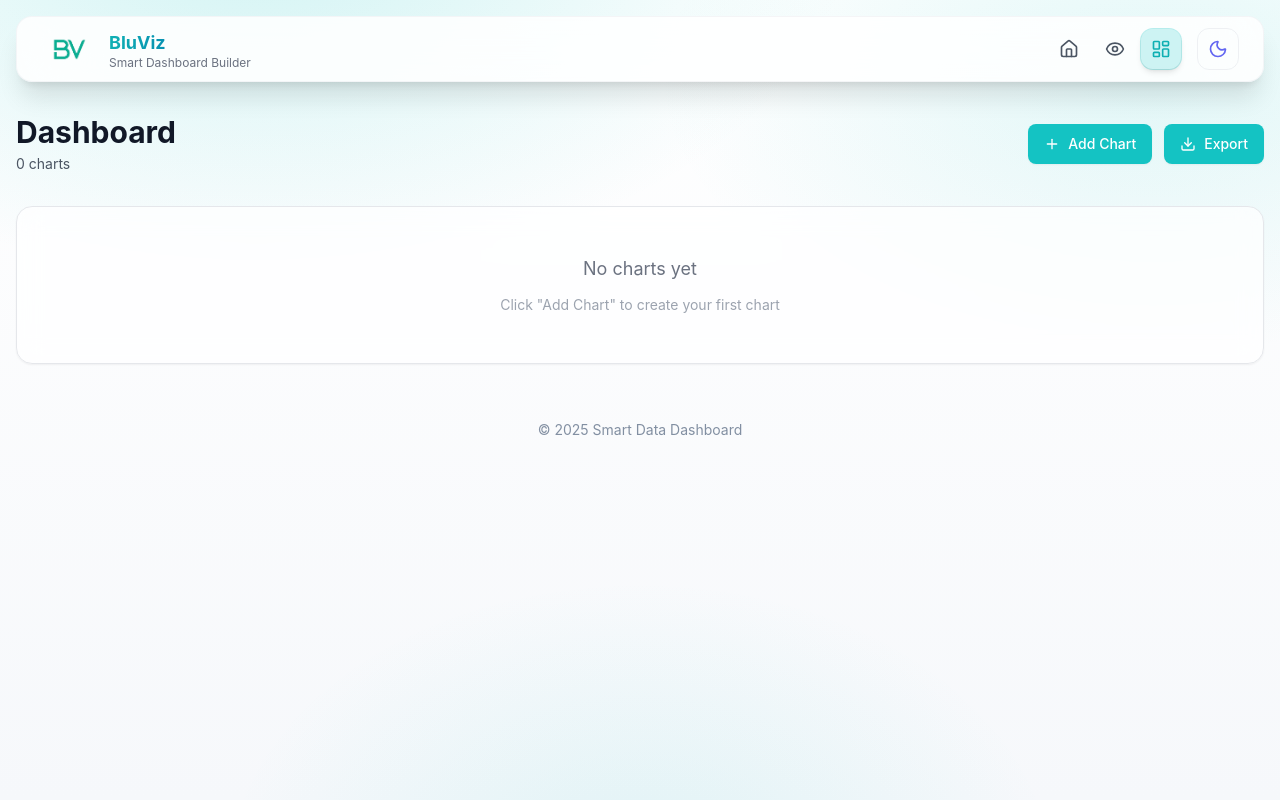
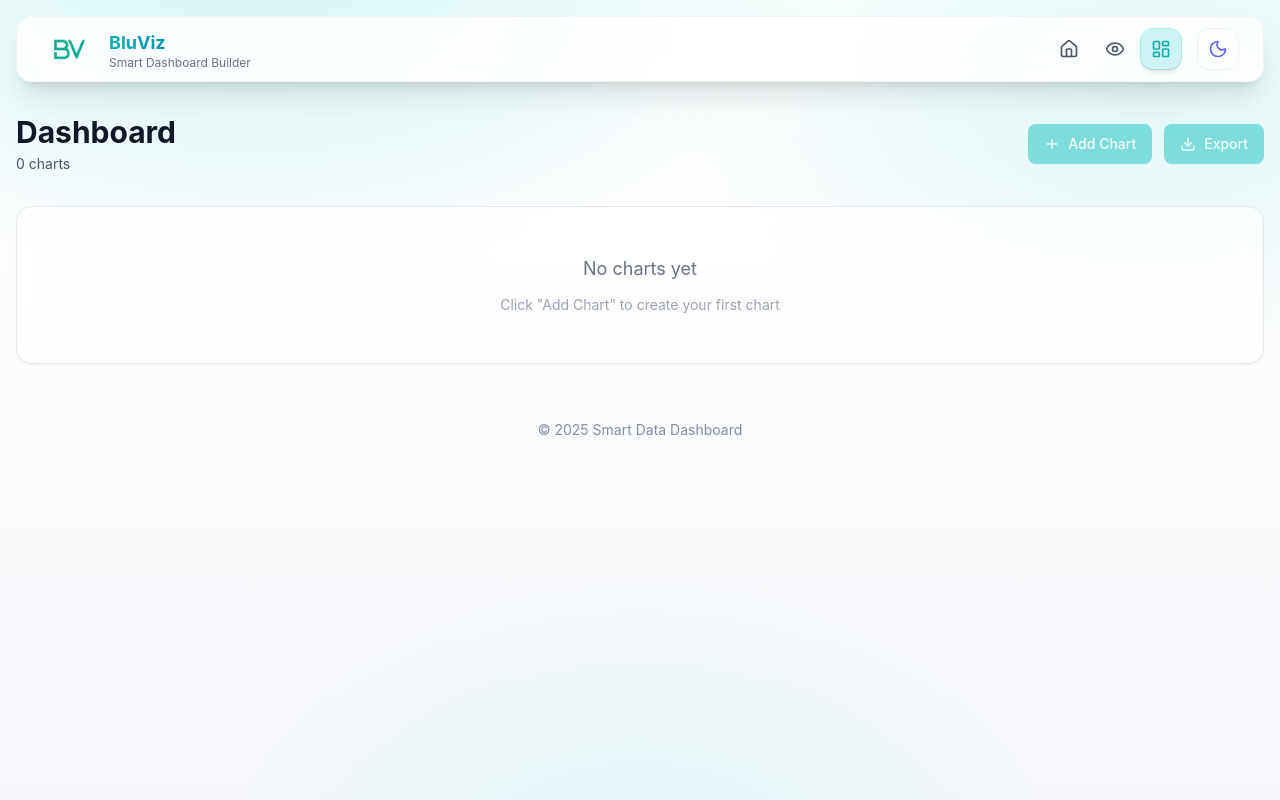
Before and after one commit to XLIYA/smart-data-dashboard, a React (Vite) app: page /dashboard in a window 1280 px wide. Built offline with nearby package versions, Linux system fonts and the light colour scheme.

Commit message:
refactor(dashboard): split into modular files with persisted charts and UX/perf improvements

```diff
--- a/src/routes/Dashboard.tsx
+++ b/src/routes/Dashboard.tsx
@@ -1,105 +1 @@
-import { useState, useEffect, useRef } from 'react'
-import { useDataStore } from '@/stores/dataStore'
-import Card from '@/components/ui/Card'
-import Button from '@/components/ui/Button'
-import ChartBuilder from '@/components/ChartBuilder'
-import ExportDialog from '@/components/ExportDialog'
-import { initChart } from '@/lib/echarts'
-import { Plus, Download, Trash2 } from 'lucide-react'
-
-function EChartCard({ option }: { option: any }) {
-  const ref = useRef<HTMLDivElement>(null)
-  useEffect(() => {
-    if (!ref.current) return
-    const inst = initChart(ref.current)
-    inst.setOption(option, true)
-    const onR = () => inst.resize()
-    window.addEventListener('resize', onR)
-    return () => {
-      window.removeEventListener('resize', onR)
-      inst.dispose()
-    }
-  }, [option])
-  return <div ref={ref} className="h-[300px] lg:h-[400px]" />
-}
-
-export default function Dashboard() {
-  const data = useDataStore(s => s.data)
-  const columns = useDataStore(s => s.columns)
-  const [charts, setCharts] = useState<any[]>([])
-  const [openBuilder, setOpenBuilder] = useState(false)
-  const [openExport, setOpenExport] = useState(false)
-
-  const removeChart = (id: number) => {
-    setCharts(prev => prev.filter(c => c.id !== id))
-  }
-
-  return (
-    <div className="space-y-8">
-      {/* Header */}
-      <div className="flex flex-col sm:flex-row sm:items-center sm:justify-between gap-4">
-        <div>
-          <h1 className="text-3xl font-bold text-gray-900 dark:text-white">Dashboard</h1>
-          <p className="text-sm text-gray-600 dark:text-gray-400 mt-1">
-            {charts.length} chart{charts.length !== 1 ? 's' : ''}
-          </p>
-        </div>
-        <div className="flex items-center gap-3">
-          <Button
-            onClick={() => setOpenBuilder(true)}
-            className="flex items-center gap-2"
-          >
-            <Plus className="w-4 h-4" />
-            Add Chart
-          </Button>
-          <Button
-            onClick={() => setOpenExport(true)}
-            className="flex items-center gap-2 bg-accent-500"
-          >
-            <Download className="w-4 h-4" />
-            Export
-          </Button>
-        </div>
-      </div>
-
-      {/* Charts Grid */}
-      {charts.length === 0 ? (
-        <Card className="p-12 text-center">
-          <div className="space-y-3">
-            <p className="text-lg text-gray-500 dark:text-gray-400">No charts yet</p>
-            <p className="text-sm text-gray-400 dark:text-gray-500">Click "Add Chart" to create your first chart</p>
-          </div>
-        </Card>
-      ) : (
-        <div className="grid md:grid-cols-2 xl:grid-cols-1 gap-8 p-0">
-          {charts.map(c => (
-            <Card key={c.id} className="p-0 overflow-hidden group relative">
-              <EChartCard option={c.option} />
-              <button
-                onClick={() => removeChart(c.id)}
-                className="absolute top-2 right-2 opacity-0 group-hover:opacity-100 p-2 rounded-lg bg-red-500/20 text-red-600 hover:bg-red-500/30 transition-all"
-                title="Delete chart"
-              >
-                <Trash2 className="w-4 h-4" />
-              </button>
-            </Card>
-          ))}
-        </div>
-      )}
-
-      <ChartBuilder
-        open={openBuilder}
-        onClose={() => setOpenBuilder(false)}
-        data={data}
-        columns={columns}
-        onAdd={(cfg) => setCharts(prev => [...prev, { id: Date.now(), ...cfg }])}
-      />
-      <ExportDialog
-        open={openExport}
-        onClose={() => setOpenExport(false)}
-        data={data}
-        columns={columns}
-      />
-    </div>
-  )
-}
+export { default } from './dashboard/dashboard'
--- /dev/null
+++ b/src/routes/dashboard/dashboard.tsx
@@ -0,0 +1,89 @@
+import { useDataStore } from '@/stores/dataStore'
+import Card from '@/components/ui/Card'
+import ChartBuilder from '@/components/ChartBuilder'
+import ExportDialog from '@/components/ExportDialog'
+import { Trash2 } from 'lucide-react'
+import { useState } from 'react'
+import { useCharts } from './use-charts'
+import { EChartCard } from './echart-card'
+import { Toolbar } from './toolbar'
+import type { ChartEntry } from './types'
+
+const Dashboard = () => {
+  const data = useDataStore(s => s.data)
+  const columns = useDataStore(s => s.columns)
+
+  const { charts, addChart, removeChart } = useCharts()
+
+  const [openBuilder, setOpenBuilder] = useState(false)
+  const [openExport, setOpenExport] = useState(false)
+
+  const addDisabled = !Array.isArray(data) || data.length === 0 || !Array.isArray(columns) || columns.length === 0
+  const exportDisabled = addDisabled
+
+  const onAddChart = (cfg: Omit<ChartEntry, 'id'>) => addChart(cfg)
+
+  const onRemoveChart = (id: number) => {
+    if (confirm('Delete this chart?')) removeChart(id)
+  }
+
+  return (
+    <div className="space-y-8">
+      {/* Header / Toolbar */}
+      <Toolbar
+        chartsCount={charts.length}
+        onAdd={() => setOpenBuilder(true)}
+        onExport={() => setOpenExport(true)}
+        addDisabled={addDisabled}
+        exportDisabled={exportDisabled}
+      />
+
+      {/* Charts Grid */}
+      {charts.length === 0 ? (
+        <Card className="p-0 overflow-hidden">
+          {/* Empty state */}
+          <div className="p-12 text-center">
+            <div className="space-y-3">
+              <p className="text-lg text-gray-500 dark:text-gray-400">No charts yet</p>
+              <p className="text-sm text-gray-400 dark:text-gray-500">Click "Add Chart" to create your first chart</p>
+            </div>
+          </div>
+        </Card>
+      ) : (
+        <div className="grid md:grid-cols-2 xl:grid-cols-2 gap-8 p-0">
+          {charts.map(c => (
+            <Card key={c.id} className="p-0 overflow-hidden group relative">
+              <EChartCard option={c.option} />
+              <button
+                onClick={() => onRemoveChart(c.id)}
+                className="absolute top-2 right-2 opacity-0 group-hover:opacity-100 p-2 rounded-lg bg-red-500/20 text-red-600 hover:bg-red-500/30 transition-all"
+                title="Delete chart"
+                aria-label="Delete chart"
+              >
+                <Trash2 className="w-4 h-4" />
+              </button>
+            </Card>
+          ))}
+        </div>
+      )}
+
+      {/* Modals */}
+      <ChartBuilder
+        open={openBuilder}
+        onClose={() => setOpenBuilder(false)}
+        data={data}
+        columns={columns}
+        onAdd={onAddChart}
+      />
+
+      <ExportDialog
+        open={openExport}
+        onClose={() => setOpenExport(false)}
+        data={data}
+        columns={columns}
+      />
+    </div>
+  )
+}
+
+export default Dashboard
--- /dev/null
+++ b/src/routes/dashboard/echart-card.tsx
@@ -0,0 +1,30 @@
+import { memo, useEffect, useRef } from 'react'
+import { initChart } from '@/lib/echarts'
+
+type Props = { option: any; className?: string }
+
+export const EChartCard = memo(({ option, className = 'h-[300px] lg:h-[400px]' }: Props) => {
+  const ref = useRef<HTMLDivElement>(null)
+
+  useEffect(() => {
+    if (!ref.current) return
+    const inst = initChart(ref.current)
+    inst.setOption(option, true)
+
+    const handleResize = () => inst.resize()
+
+    // ResizeObserver → دقیق‌تر از window.resize
+    const ro = new ResizeObserver(() => handleResize())
+    ro.observe(ref.current)
+
+    window.addEventListener('resize', handleResize)
+
+    return () => {
+      window.removeEventListener('resize', handleResize)
+      ro.disconnect()
+      inst.dispose()
+    }
+  }, [option])
+
+  return <div ref={ref} className={className} />
+})
--- /dev/null
+++ b/src/routes/dashboard/empty-state.tsx
@@ -0,0 +1,12 @@
+import Card from '@/components/ui/Card'
+
+export const EmptyState = () => (
+  <Card className="p-12 text-center">
+    <div className="space-y-3">
+      <p className="text-lg text-gray-500 dark:text-gray-400">No charts yet</p>
+      <p className="text-sm text-gray-400 dark:text-gray-500">
+        Click "Add Chart" to create your first chart
+      </p>
+    </div>
+  </Card>
+)
--- /dev/null
+++ b/src/routes/dashboard/toolbar.tsx
@@ -0,0 +1,36 @@
+import Button from '@/components/ui/Button'
+import { Plus, Download } from 'lucide-react'
+
+type Props = {
+  chartsCount: number
+  onAdd: () => void
+  onExport: () => void
+  addDisabled?: boolean
+  exportDisabled?: boolean
+}
+
+export const Toolbar = ({ chartsCount, onAdd, onExport, addDisabled, exportDisabled }: Props) => (
+  <div className="flex flex-col sm:flex-row sm:items-center sm:justify-between gap-4">
+    <div>
+      <h1 className="text-3xl font-bold text-gray-900 dark:text-white">Dashboard</h1>
+      <p className="text-sm text-gray-600 dark:text-gray-400 mt-1">
+        {chartsCount} chart{chartsCount !== 1 ? 's' : ''}
+      </p>
+    </div>
+
+    <div className="flex items-center gap-3">
+      <Button onClick={onAdd} className="flex items-center gap-2" disabled={addDisabled}>
+        <Plus className="w-4 h-4" />
+        Add Chart
+      </Button>
+      <Button
+        onClick={onExport}
+        className="flex items-center gap-2 bg-accent-500"
+        disabled={exportDisabled}
+      >
+        <Download className="w-4 h-4" />
+        Export
+      </Button>
+    </div>
+  </div>
+)
--- /dev/null
+++ b/src/routes/dashboard/types.ts
@@ -0,0 +1,9 @@
+export type ChartType = 'bar' | 'line' | 'scatter'
+
+export type ChartEntry = {
+  id: number
+  option: any
+  type: ChartType
+  xAxis: string
+  yAxis: string
+}
--- /dev/null
+++ b/src/routes/dashboard/use-charts.ts
@@ -0,0 +1,38 @@
+import { useCallback, useEffect, useState } from 'react'
+import type { ChartEntry } from './types'
+
+const STORAGE_KEY = 'bluviz.dashboard.charts'
+
+export const useCharts = () => {
+  const [charts, setCharts] = useState<ChartEntry[]>([])
+
+  // load once
+  useEffect(() => {
+    try {
+      const raw = localStorage.getItem(STORAGE_KEY)
+      if (raw) {
+        const parsed = JSON.parse(raw) as ChartEntry[]
+        if (Array.isArray(parsed)) setCharts(parsed)
+      }
+    } catch {/* ignore */}
+  }, [])
+
+  // persist on change
+  useEffect(() => {
+    try {
+      localStorage.setItem(STORAGE_KEY, JSON.stringify(charts))
+    } catch {/* ignore */}
+  }, [charts])
+
+  const addChart = useCallback((entry: Omit<ChartEntry, 'id'>) => {
+    setCharts(prev => [...prev, { id: Date.now(), ...entry }])
+  }, [])
+
+  const removeChart = useCallback((id: number) => {
+    setCharts(prev => prev.filter(c => c.id !== id))
+  }, [])
+
+  const clearCharts = useCallback(() => setCharts([]), [])
+
+  return { charts, addChart, removeChart, clearCharts }
+}
```
